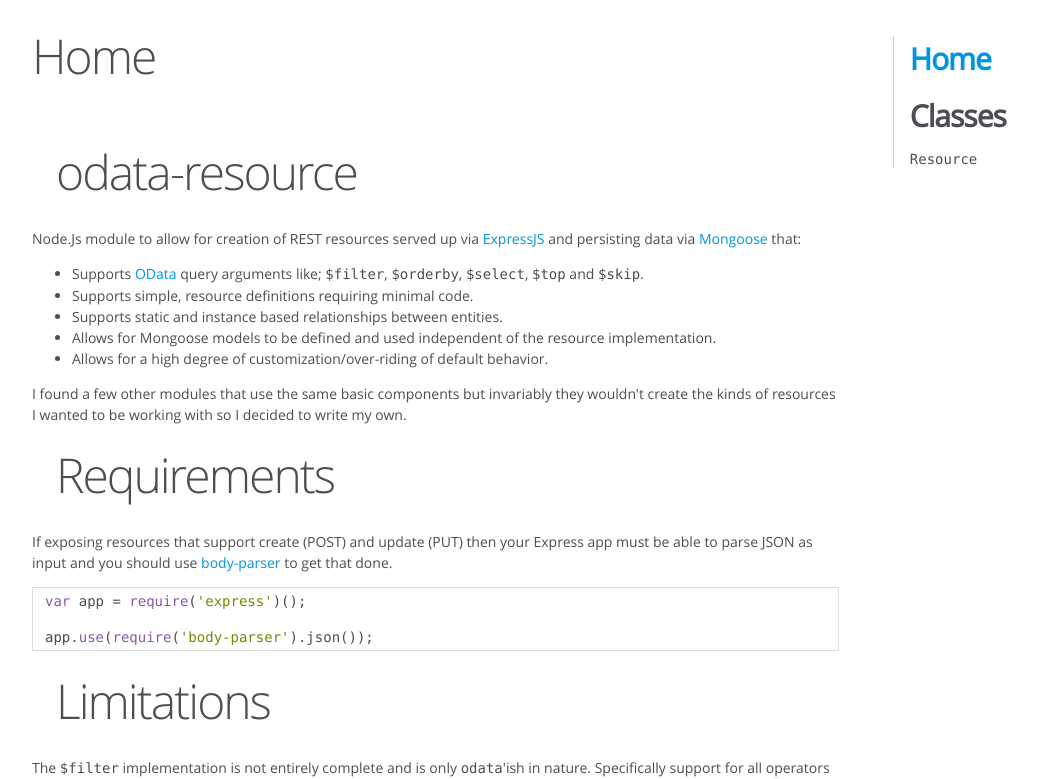
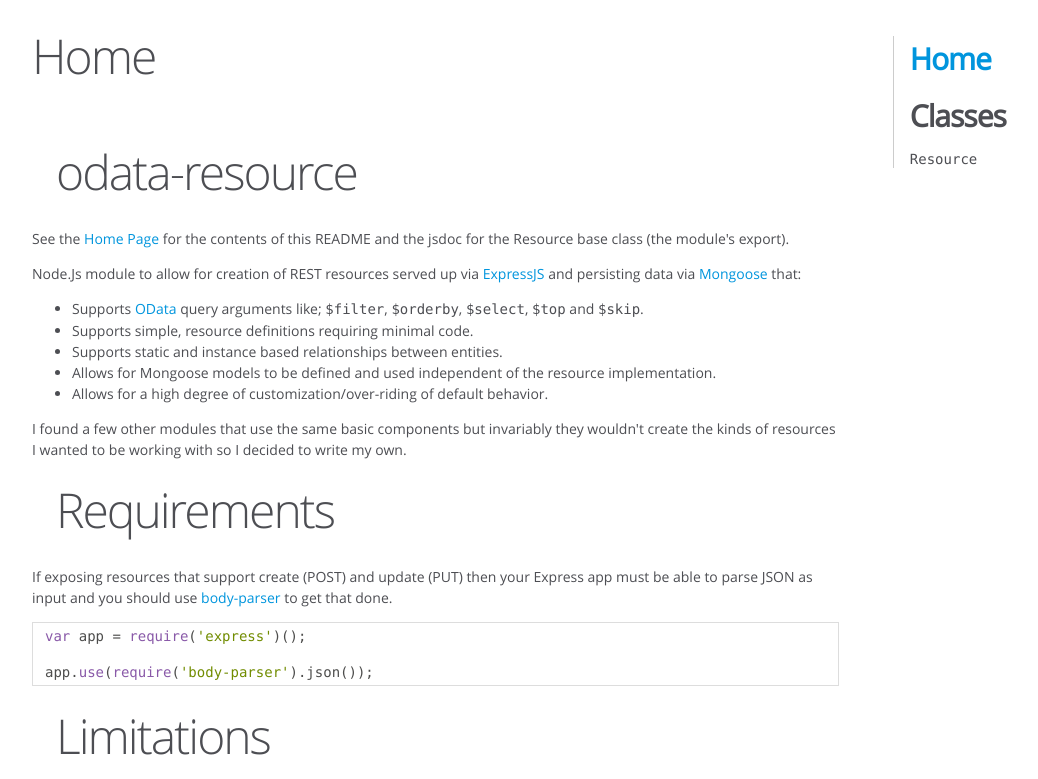
Before and after one commit to adamspe/odata-resource, a plain HTML site: page index.html in a window 1280 px wide. Shown: the top 779 px of the page, without its empty margins (0-1038 px from the left). Drawn offline with Linux system fonts and the light colour scheme.

Commit message:
README.md tweak

```diff
--- a/index.html
+++ b/index.html
@@ -43,7 +43,11 @@
 
 
     <section>
-        <article><h1>odata-resource</h1><p>Node.Js module to allow for creation of REST resources served up via <a href="expressjs.com">ExpressJS</a> and persisting data via <a href="mongoosejs.com">Mongoose</a> that:</p>
+        <article><h1>odata-resource</h1><!---
+    jsdoc -d ../github/odata-resource/ index.js -R README.md
+-->
+<p>See the <a href="https://adamspe.github.io/odata-resource/">Home Page</a> for the contents of this README and the jsdoc for the Resource base class (the module's export).</p>
+<p>Node.Js module to allow for creation of REST resources served up via <a href="expressjs.com">ExpressJS</a> and persisting data via <a href="mongoosejs.com">Mongoose</a> that:</p>
 <ul>
 <li>Supports <a href="http://www.odata.org/">OData</a> query arguments like; <code>$filter</code>, <code>$orderby</code>, <code>$select</code>, <code>$top</code> and <code>$skip</code>.</li>
 <li>Supports simple, resource definitions requiring minimal code.</li>
@@ -203,7 +207,7 @@
 <br class="clear">
 
 <footer>
-    Documentation generated by <a href="https://github.com/jsdoc3/jsdoc">JSDoc 3.3.2</a> on Sat Oct 10 2015 10:07:30 GMT-0500 (CDT)
+    Documentation generated by <a href="https://github.com/jsdoc3/jsdoc">JSDoc 3.3.2</a> on Sat Oct 10 2015 11:01:21 GMT-0500 (CDT)
 </footer>
 
 <script> prettyPrint(); </script>
```
Also changed, not shown: Resource.html (+1 -1 lines), index.js.html (+1 -1 lines).
